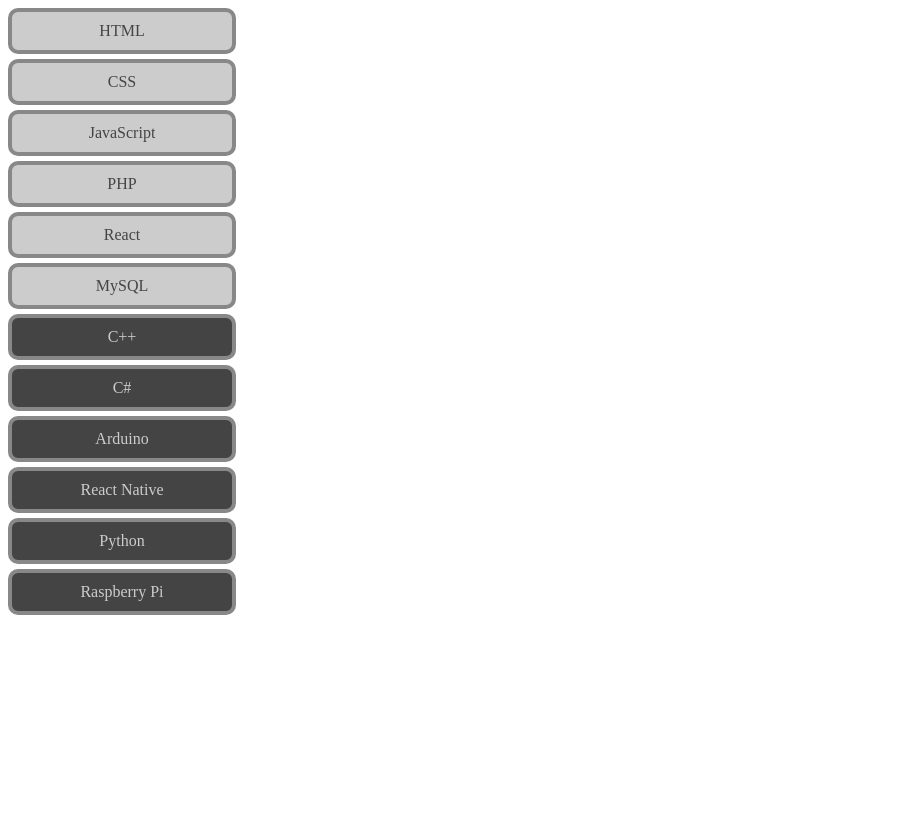
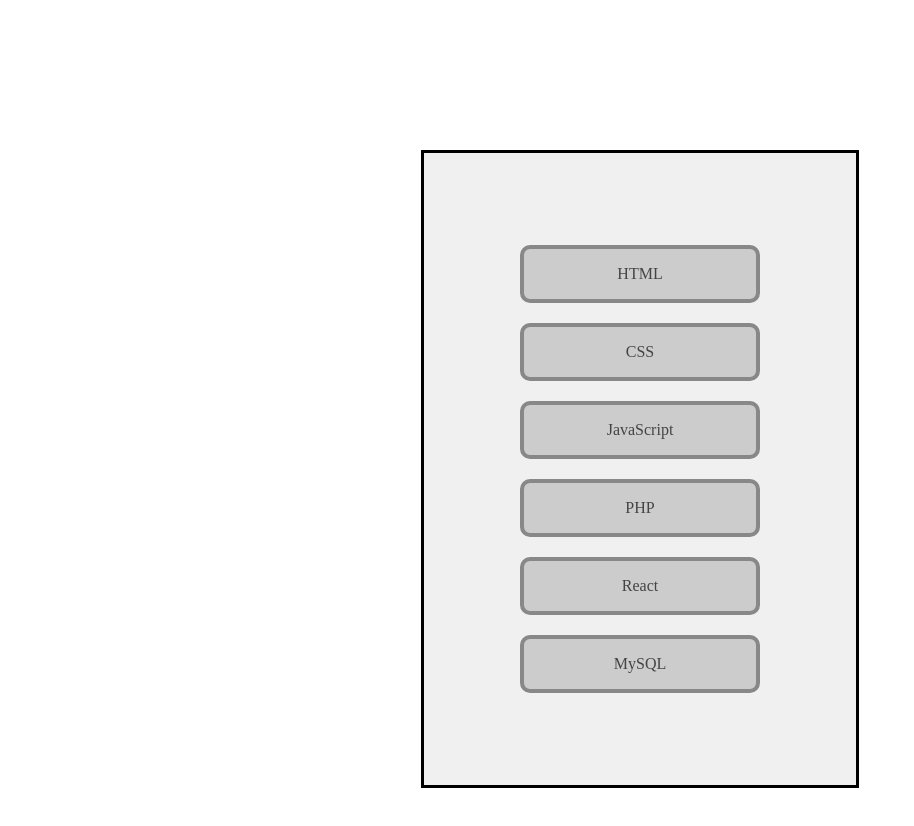
Before and after one commit to bruno-rodrigues0/estudos-js, a plain HTML site: page index.html in a window 1280 px wide. Shown: the whole page, without its empty margins (0-914 px from the left). Before the commit the page ends 800 px from the top, so only its background shows below. Drawn offline with Linux system fonts and the light colour scheme.

Commit message:
trabalhando com DOM

```diff
--- a/index.html
+++ b/index.html
@@ -9,20 +9,17 @@
 </head>
 
 <body>
+    <main>
+        <div id="caixa1" class="caixa">
             <div id="c1" class="curso c1">HTML</div>
             <div id="c2" class="curso c1">CSS</div>
             <div id="c3" class="curso c1">JavaScript</div>
             <div id="c4" class="curso c1">PHP</div>
             <div id="c5" class="curso c1">React</div>
             <div id="c6" class="curso c1">MySQL</div>
-        <div id="c7" class="curso c2">C++</div>
-        <div id="c8" class="curso c2">C#</div>
-        <div id="c9" class="curso c2">Arduino</div>
-        <div id="c10" class="curso c2">React Native</div>
-        <div id="c11" class="curso c2">Python</div>
-        <div id="c12" class="curso c2">Raspberry Pi</div>
-
-    <script src="eventlistener.js"></script>
+        </div>
+    </main>
+    <script src="stoppropagation.js"></script>
 </body>
 
 </html>
--- /dev/null
+++ b/stoppropagation.js
@@ -0,0 +1,13 @@
+const caixa1 = document.querySelector("#caixa1")
+const btn_c1 = document.querySelector("#c1")
+const btns  = [...document.querySelectorAll(".curso")]
+
+caixa1.addEventListener("click", (event) => {
+    console.log(event.target)
+})
+
+btns.map(item => {
+    item.addEventListener("click", (event) => {
+        event.stopPropagation()
+    })
+})
--- a/styles.css
+++ b/styles.css
@@ -5,8 +5,9 @@
     border: 4px solid #888;
     border-radius: 10px;
     padding: 10px;
-    margin: 5px 0;
+    margin: 10px auto;
     cursor: pointer;
+    padding: 1rem;
 }
 
 .curso:hover{
@@ -28,3 +29,15 @@
     color: #fcc !important;
     border-color: #f00 !important;
 }
+
+.caixa{
+    display: flex;
+    flex-flow: column nowrap;
+    justify-content: center;
+    width: 400px;
+    height: 600px;
+    padding: 1rem;
+    border: 3px solid black;
+    margin: 150px auto;
+    background-color: #f0f0f0;
+}
```
Also changed, not shown: refdom.js (added). Lines whose indentation alone changed are shown as unchanged.
